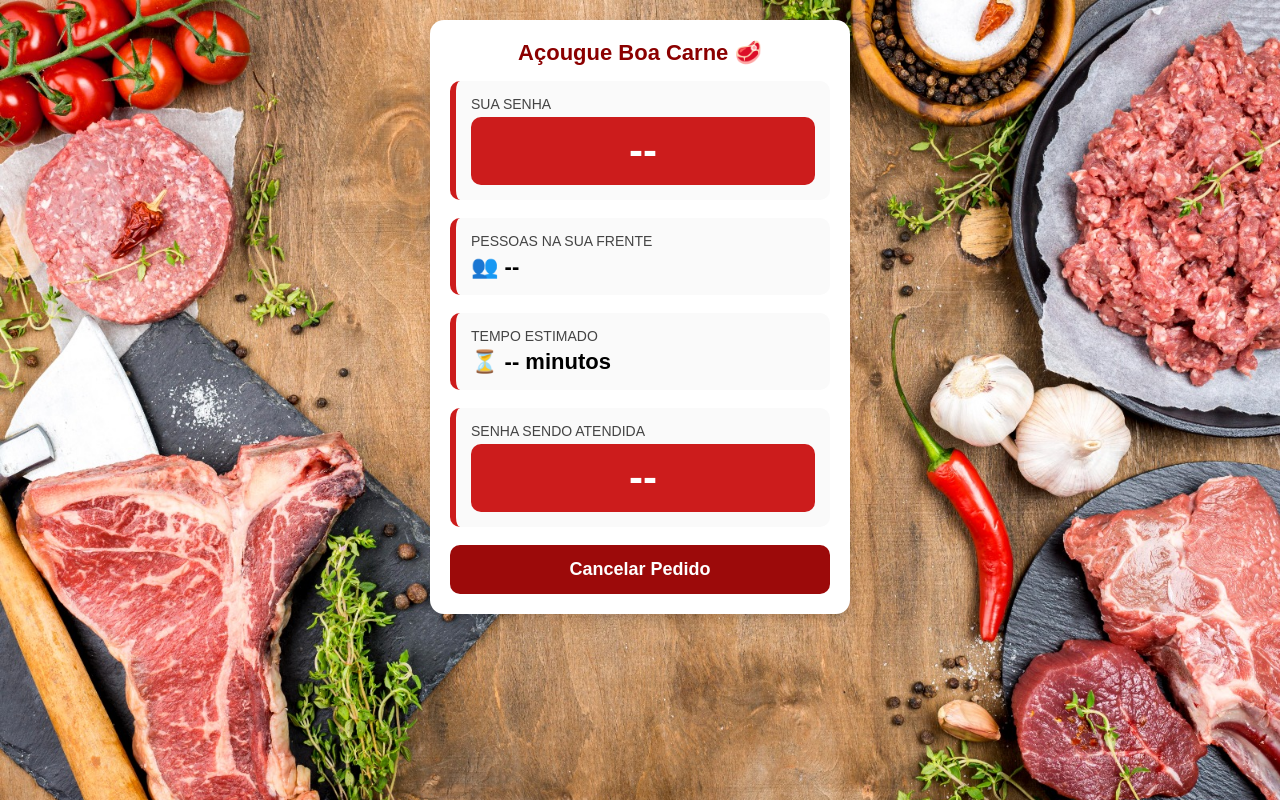
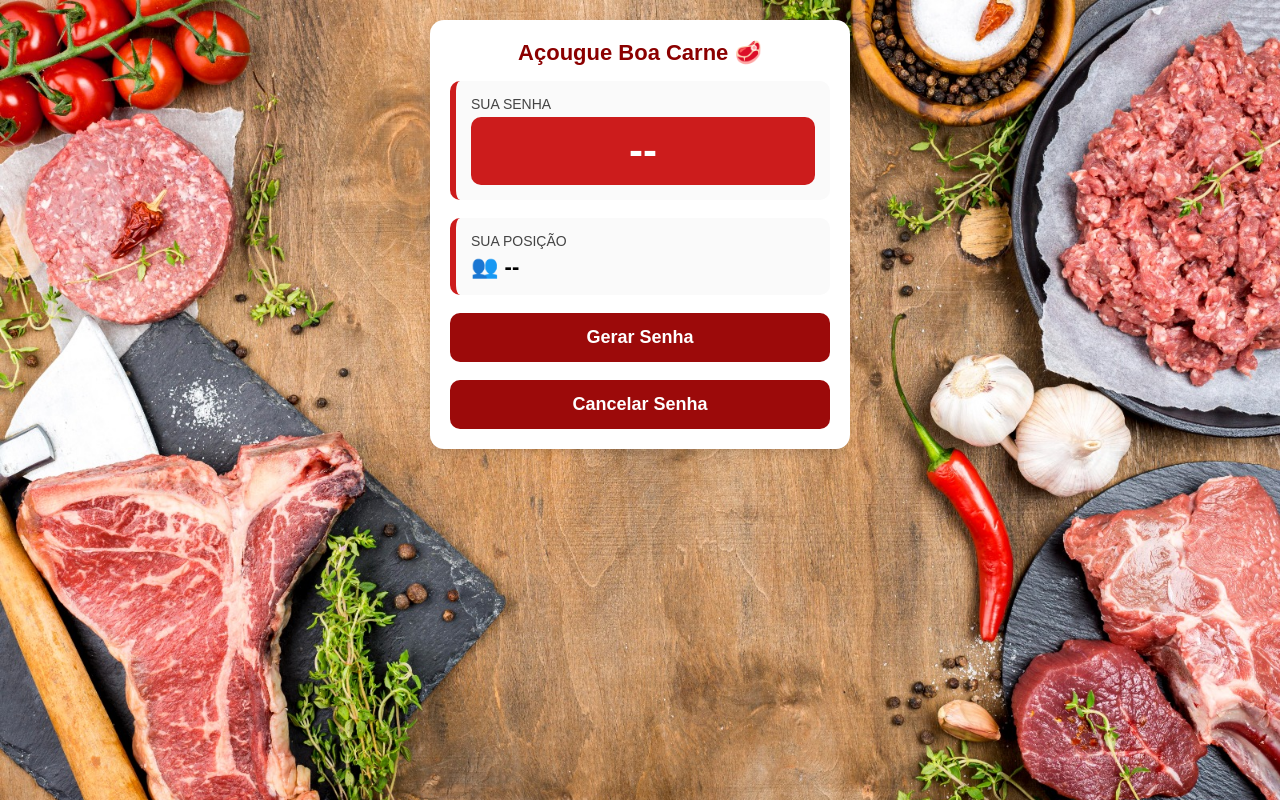
Before and after one commit to teterios53-droid/Fila--de-Mercado, a website: page index.html in a window 1280 px wide. Drawn offline with Linux system fonts and the light colour scheme.

Commit message:
Update index.html

```diff
--- a/index.html
+++ b/index.html
@@ -79,30 +79,25 @@
   <div class="container">
     <div class="header">Açougue Boa Carne 🥩</div>
 
+    <!-- SENHA DO CLIENTE -->
     <div class="card">
       <div class="label">SUA SENHA</div>
       <div id="senha" class="senha">--</div>
     </div>
 
+    <!-- POSIÇÃO DO CLIENTE NA FILA -->
     <div class="card">
-      <div class="label">PESSOAS NA SUA FRENTE</div>
-      <div id="fila" class="counter">👥 --</div>
+      <div class="label">SUA POSIÇÃO</div>
+      <div id="posicao" class="counter">👥 --</div>
     </div>
 
-    <div class="card">
-      <div class="label">TEMPO ESTIMADO</div>
-      <div id="tempo" class="counter">⏳ -- minutos</div>
-    </div>
+    <!-- BOTÕES -->
+    <button id="btnGerar">Gerar Senha</button>
+    <br><br>
+    <button id="btnCancelar">Cancelar Senha</button>
+  </div>
 
-    <div class="card">
-      <div class="label">SENHA SENDO ATENDIDA</div>
-      <div id="chamada" class="senha">--</div>
-    </div>
-
-    <button id="cancelar">Cancelar Pedido</button>
-  </div>
 <script src="cliente.js"></script>
-
 
 </body>
 </html>
```
